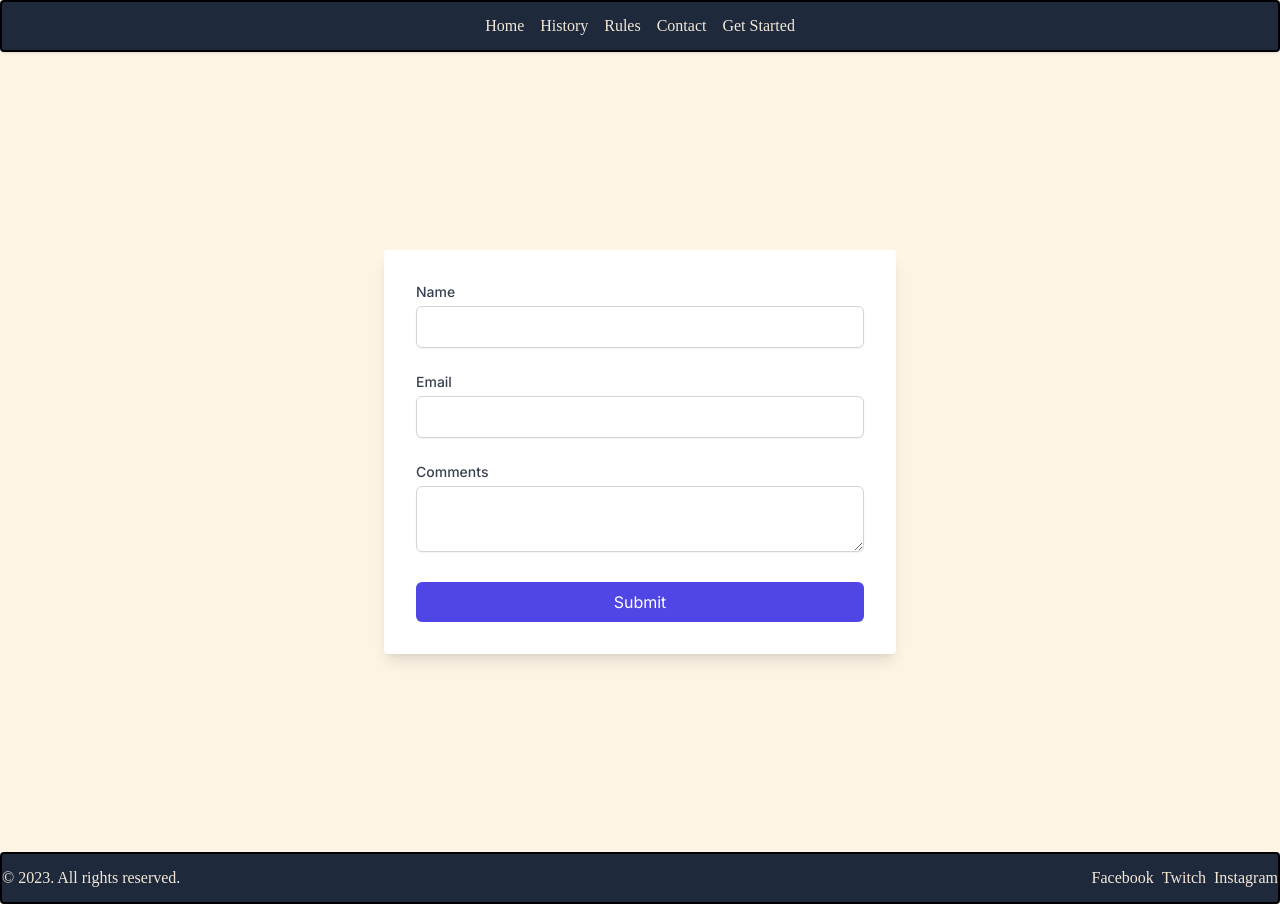
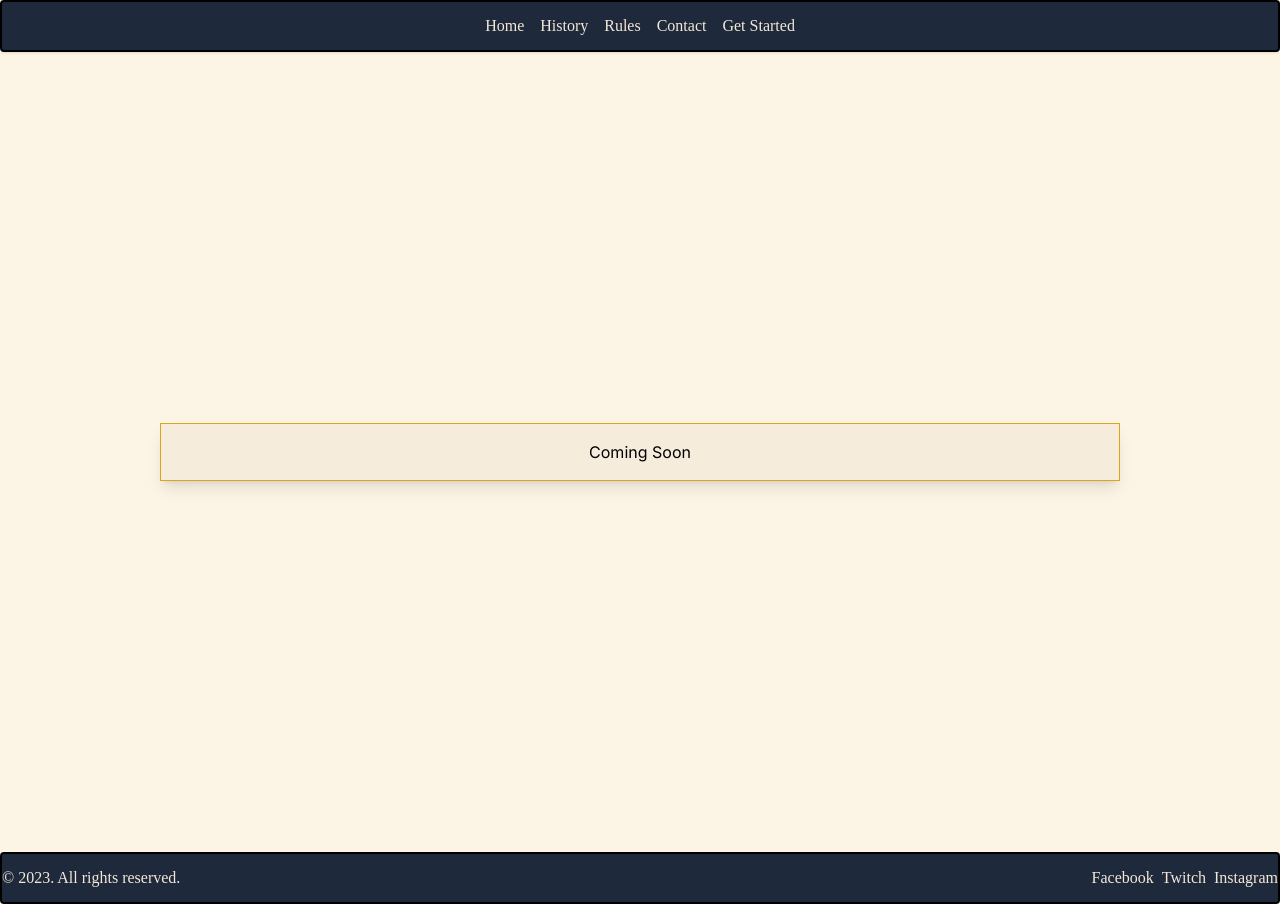
Before and after one commit to Scoyou/zalantha, a Next.js app: page /contact in a window 1280 px wide. Built offline with nearby package versions, Linux system fonts and the light colour scheme.

Commit message:
add coming soon page

```diff
--- a/src/app/contact/page.tsx
+++ b/src/app/contact/page.tsx
@@ -1,69 +1,6 @@
 import Head from "next/head";
+import { ComingSoon } from "../ui/coming-soon";
 
 export default function Contact() {
-  return (
-    <div className="flex items-center justify-center min-h-screen bg-parchment">
-      <Head>
-        <title>Contact Us</title>
-      </Head>
-
-      <form className="w-full max-w-lg p-8 space-y-6 bg-white rounded shadow-lg">
-        <div>
-          <label
-            htmlFor="name"
-            className="block text-sm font-medium text-gray-700"
-          >
-            Name
-          </label>
-          <input
-            type="text"
-            name="name"
-            id="name"
-            required
-            className="w-full px-3 py-2 mt-1 border border-gray-300 rounded-md shadow-sm focus:outline-none focus:ring-indigo-500 focus:border-indigo-500"
-          />
-        </div>
-
-        <div>
-          <label
-            htmlFor="email"
-            className="block text-sm font-medium text-gray-700"
-          >
-            Email
-          </label>
-          <input
-            type="email"
-            name="email"
-            id="email"
-            required
-            className="w-full px-3 py-2 mt-1 border border-gray-300 rounded-md shadow-sm focus:outline-none focus:ring-indigo-500 focus:border-indigo-500"
-          />
-        </div>
-
-        <div>
-          <label
-            htmlFor="comments"
-            className="block text-sm font-medium text-gray-700"
-          >
-            Comments
-          </label>
-          <textarea
-            name="comments"
-            id="comments"
-            required
-            className="w-full px-3 py-2 mt-1 border border-gray-300 rounded-md shadow-sm focus:outline-none focus:ring-indigo-500 focus:border-indigo-500"
-          ></textarea>
-        </div>
-
-        <div>
-          <button
-            type="submit"
-            className="w-full px-4 py-2 text-white bg-indigo-600 rounded-md hover:bg-indigo-700 focus:outline-none focus:ring-2 focus:ring-indigo-500 focus:ring-offset-2"
-          >
-            Submit
-          </button>
-        </div>
-      </form>
-    </div>
-  );
+  return <ComingSoon />;
 }
--- a/src/app/get-started/page.tsx
+++ b/src/app/get-started/page.tsx
@@ -1,7 +1,5 @@
+import { ComingSoon } from "../ui/coming-soon";
+
 export default function GetStarted() {
-  return (
-    <div>
-      <h1>GetStarted</h1>
-    </div>
-  );
+  return <ComingSoon />;
 }
--- /dev/null
+++ b/src/app/ui/coming-soon.tsx
@@ -0,0 +1,11 @@
+export const ComingSoon = () => {
+  return (
+    <div className="w-full bg-cover bg-center bg-parchment min-h-screen min-w-screen">
+      <div className="flex items-center justify-center min-h-screen">
+        <div className="flex flex-col items-center justify-center shadow-lg bg-amber-100 border border-amber-600 bg-opacity-70 w-full md:w-3/4 p-4 space-y-4">
+          <h1>Coming Soon</h1>
+        </div>
+      </div>
+    </div>
+  );
+};
```
